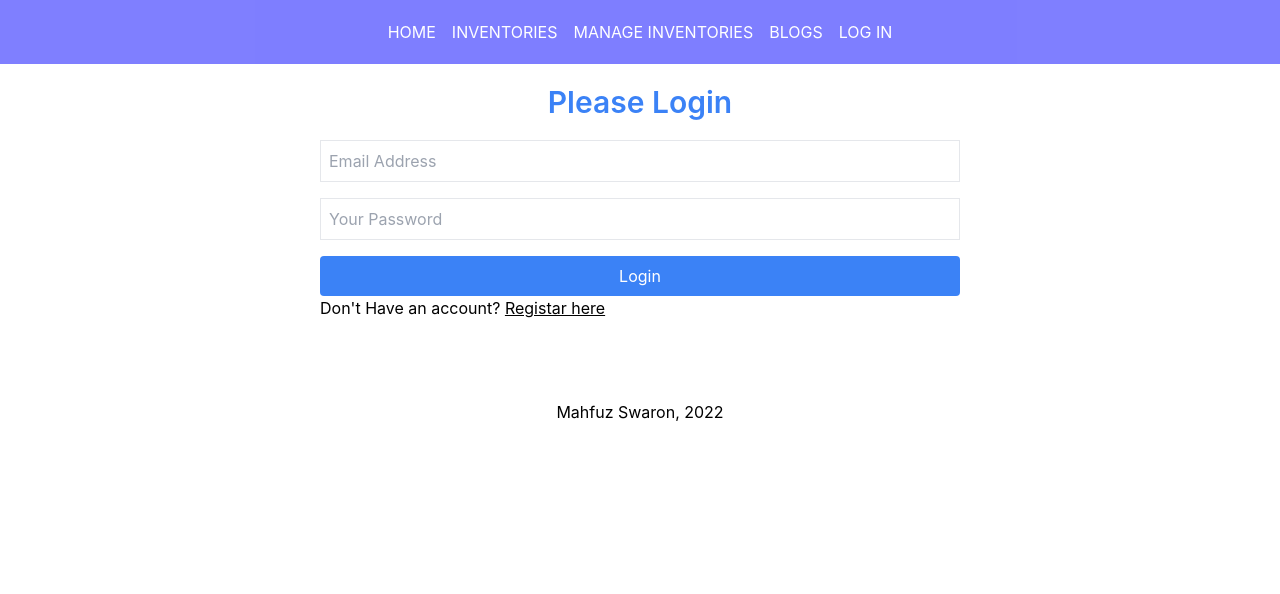
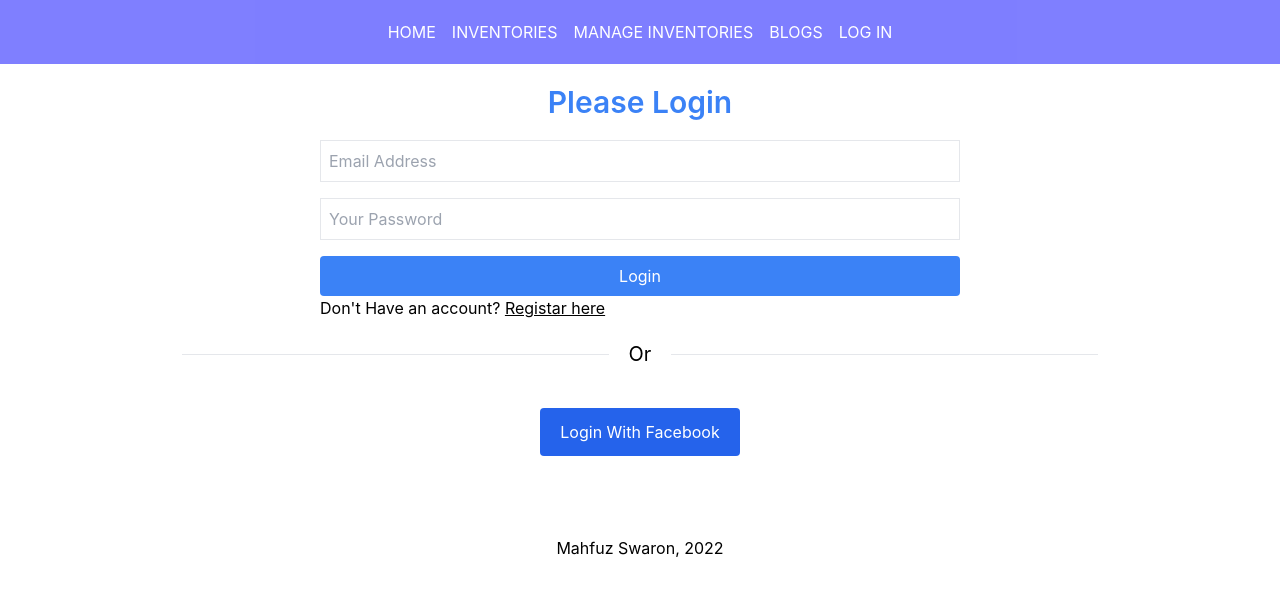
Before and after one commit to mahfuzswaron/laptop-stock-react, a React (Create React App) app: page /login in a window 1280 px wide. Shown: the top 594 px of the page. Built offline with nearby package versions, Linux system fonts and the light colour scheme; no server answers.

Commit message:
facebook log in done

```diff
--- a/src/components/pages/Login/Login.js
+++ b/src/components/pages/Login/Login.js
@@ -2,6 +2,7 @@ import React from 'react';
 import { useSignInWithEmailAndPassword } from 'react-firebase-hooks/auth';
 import { Link, useLocation, useNavigate } from 'react-router-dom';
 import auth from '../../shared/Firebase/firebase.init';
+import SocialLogin from '../SocialLogin/SocialLogin';
 
 
 const Login = () => {
@@ -38,13 +39,19 @@ let from = location.state?.from?.pathname || "/";
                 <form onSubmit={(e) => handleSubmit(e)} className='flex flex-col space-y-4'>
                 <input required className='border p-2' type={'email'} name={'email'} placeholder='Email Address' />
                 <input required className='border p-2' type={'password'} name='password' placeholder='Your Password' />
-                <button className='p-2 bg-blue-500 text-white bg-blue-500 rounded' type={'submit'}>Login</button>
+                <button className='p-2 bg-blue-500 text-white hover:bg-blue-600 rounded' type={'submit'}>Login</button>
                 {
                   error && <p className='text-red-500'>{ error.message}</p>
                 }
                 </form>
                 <p>Don't Have an account? <Link className='hover:text-blue-500 underline' to={'/registar'}>Registar here</Link></p>
             </div>
+            <div className='flex items-center justify-center'>
+                <hr className='w-1/3'></hr>
+                <p className='text-xl m-5'>Or</p>
+                <hr className='w-1/3'></hr>
+            </div>
+            <SocialLogin></SocialLogin>
         </div>
     );
 };
--- /dev/null
+++ b/src/components/pages/SocialLogin/SocialLogin.js
@@ -0,0 +1,32 @@
+import React from 'react';
+import { useSignInWithFacebook } from 'react-firebase-hooks/auth';
+import { useLocation, useNavigate } from 'react-router-dom';
+import auth from '../../shared/Firebase/firebase.init';
+
+const SocialLogin = () => {
+    const [signInWithFacebook, user, loading, error] = useSignInWithFacebook(auth);
+    let navigate = useNavigate();
+    let location = useLocation();
+    let from = location.state?.from?.pathname || "/";
+    if (loading) {
+    return <p>Loading...</p>;
+    }
+
+    if (user) {
+    return  navigate(from, { replace: true });
+    }
+    if (error) {
+        return <p>{ error.message}</p>
+    }
+    const handleLogIn = () => {
+        signInWithFacebook()
+    }
+
+    return (
+        <div>
+            <button onClick={handleLogIn} className='bg-blue-600 hover:bg-blue-700 px-5 py-3 my-5 text-white rounded flex mx-auto'>Login With Facebook</button>
+        </div>
+    );
+};
+
+export default SocialLogin;
```
